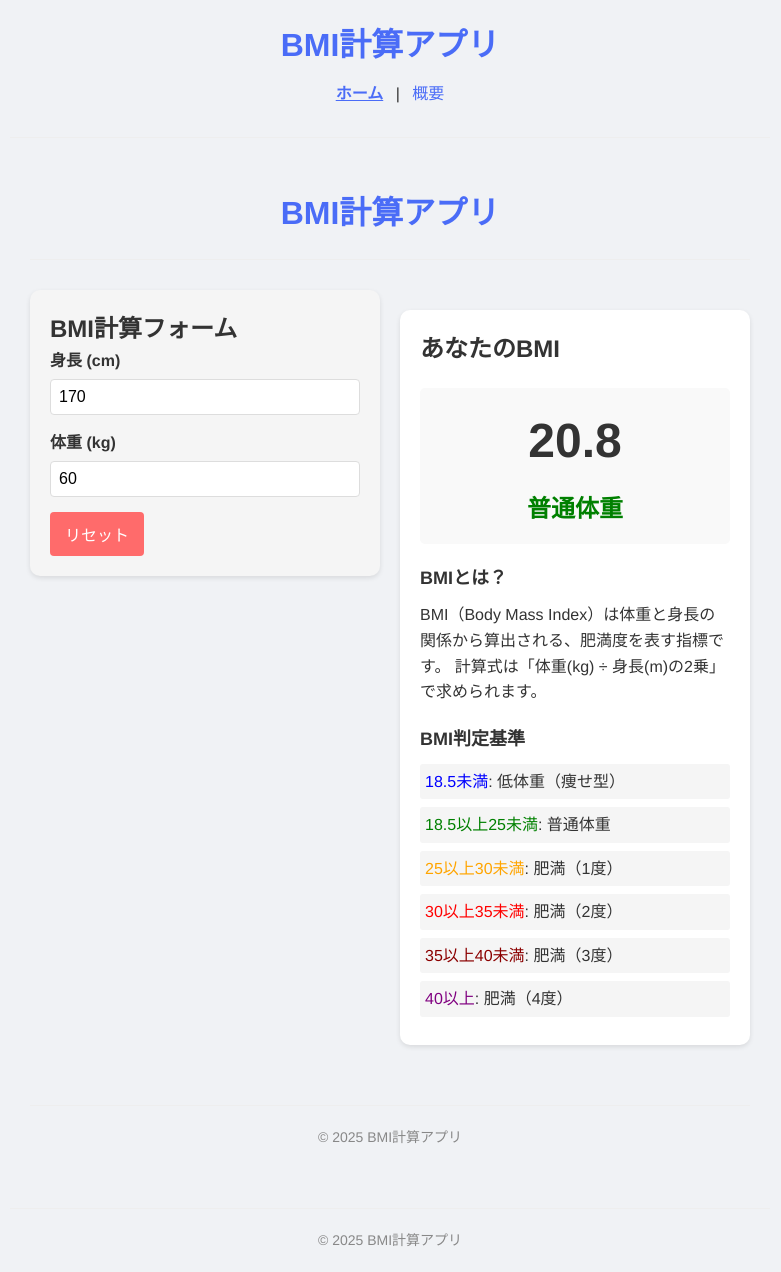
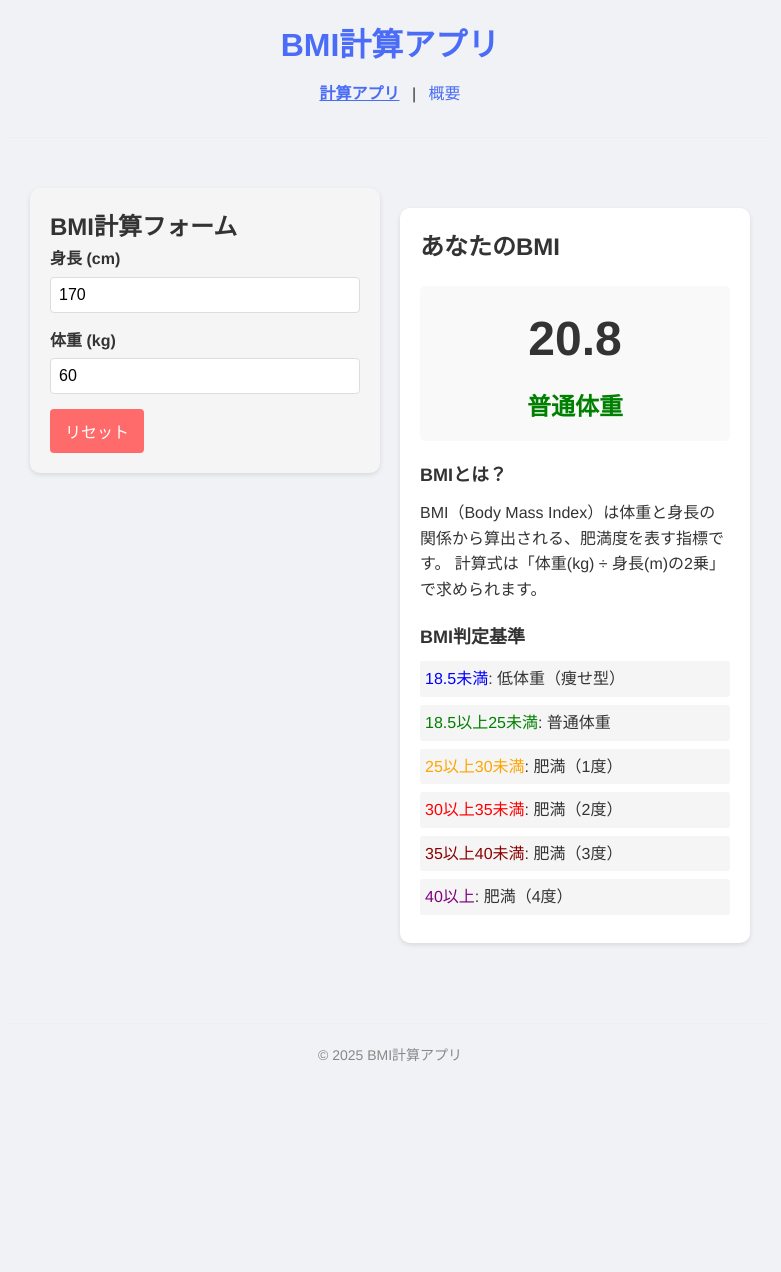
Before and after one commit to daruma30610/bmi, a Vue app: page / in a window 1280 px wide. Shown: the whole page, without its empty margins (250-1031 px from the left). After the commit the page ends 1086 px from the top, so only its background shows below. Built offline with nearby package versions, Linux system fonts and the light colour scheme.

Commit message:
refactor: ルーティング設定を修正

```diff
--- a/src/App.vue
+++ b/src/App.vue
@@ -3,7 +3,7 @@
     <header>
       <h1>BMI計算アプリ</h1>
       <nav>
-        <router-link to="/">ホーム</router-link> |
+        <router-link to="/">計算アプリ</router-link> |
         <router-link to="/overview">概要</router-link>
       </nav>
     </header>
--- a/src/components/Home.vue
+++ b/src/components/BmiMain.vue
@@ -1,17 +1,9 @@
 <template>
   <div class="app">
-    <header>
-      <h1>BMI計算アプリ</h1>
-    </header>
-
     <main>
       <BmiForm />
       <BmiResult />
     </main>
-
-    <footer>
-      <p>© 2025 BMI計算アプリ</p>
-    </footer>
   </div>
 </template>
 
--- a/src/main.js
+++ b/src/main.js
@@ -1,6 +1,6 @@
 import { createApp } from 'vue'
 import { createPinia } from 'pinia'
-import router from './router.js'
+import router from './router'
 import App from './App.vue'
 
 // Piniaストアを作成
--- a/src/router.js
+++ b/src/router/index.js
@@ -1,9 +1,9 @@
 import { createRouter, createWebHashHistory } from 'vue-router'
-import Home from './components/Home.vue'
-import Overview from './components/Overview.vue'
+import BmiMain from '../components/BmiMain.vue'
+import Overview from '../components/Overview.vue'
 
 const routes = [
-  { path: '/', component: Home },
+  { path: '/', component: BmiMain },
   { path: '/overview', component: Overview }
 ]
 
```
